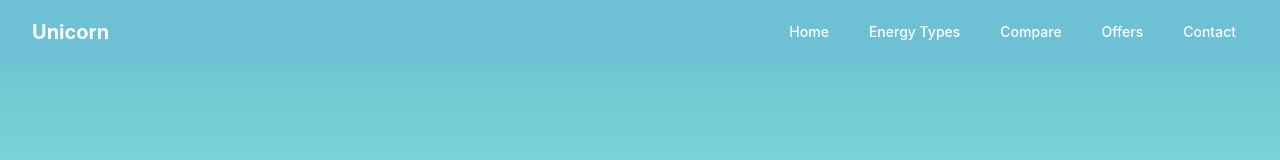
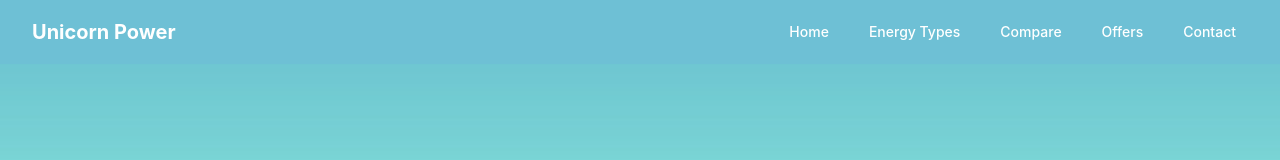
Before and after one commit to engie-codespace/demo3-dirty-power, a React (Create React App) app: page / in a window 1280 px wide. Shown: the top 160 px of the page. Built offline with nearby package versions, Linux system fonts and the light colour scheme.

Commit message:
chore: change navbar brand text to 'Unicorn Power'

```diff
--- a/src/components/Navbar.tsx
+++ b/src/components/Navbar.tsx
@@ -14,7 +14,7 @@ const Navbar: React.FC = () => {
         <div className="flex justify-between h-16">
           <div className="flex items-center">
             <Link to="/" className="flex-shrink-0 flex items-center">
-              <span className="text-white text-xl font-bold">Unicorn</span>
+              <span className="text-white text-xl font-bold">Unicorn Power</span>
             </Link>
           </div>
 
```
